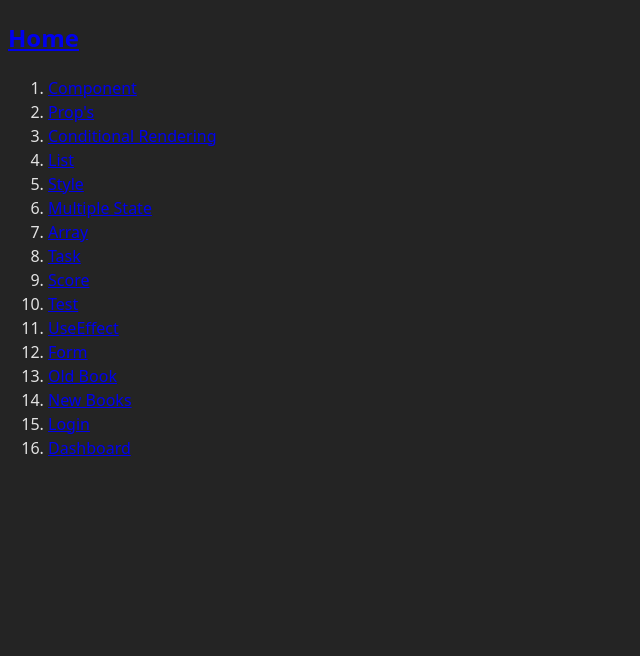
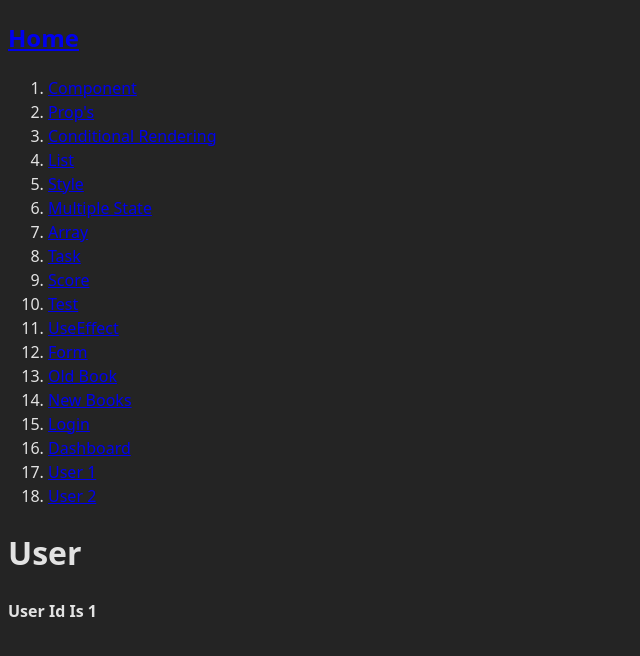
Before and after one commit to Hariiharan-Developer/React_Core-Concepts, a React (Vite) app: page /user/1 in a window 1280 px wide. Shown: the top 656 px of the page, without its empty margins (0-640 px from the left). Built offline with nearby package versions, Linux system fonts and the light colour scheme.

Commit message:
react router - parameter (useParams)

```diff
--- a/src/App.jsx
+++ b/src/App.jsx
@@ -18,6 +18,7 @@ import OldBook from './components/14.nestedRoute/OldBook'
 import NewBook from './components/14.nestedRoute/NewBook'
 import Dashboard from './components/15.login/Dashboard'
 import Login from './components/15.login/Login'
+import RoutePara from './components/16.route-parameter/RoutePara'
 
 
 const App = () => {
@@ -46,6 +47,7 @@ const App = () => {
         </Route>
         <Route path='/login' element={<Login/>}/>
         <Route path='/dashboard' element={<Dashboard/>}/>
+        <Route path='/user/:id' element={<RoutePara/>}/>
       </Routes>
       </BrowserRouter>
        </div>
--- a/src/Home.jsx
+++ b/src/Home.jsx
@@ -23,6 +23,8 @@ const Home = () => {
       <li><Link to='/books/newbooks'>new books</Link></li>
       <li><Link to='/login'>login</Link></li>
       <li><Link to='/dashboard'>dashboard</Link></li>
+      <li><Link to='/user/1'>user 1</Link></li>
+      <li><Link to='/user/2'>user 2</Link></li>
       </ol>
     </div>
   )
--- /dev/null
+++ b/src/components/16.route-parameter/RoutePara.jsx
@@ -0,0 +1,14 @@
+import React from 'react'
+import { useParams } from 'react-router-dom'
+
+const RoutePara = () => {
+    const {id} = useParams()
+  return (
+    <div>
+      <h1>user</h1>
+      <p>user id is <b>{id}</b></p>
+    </div>
+  )
+}
+
+export default RoutePara
```
